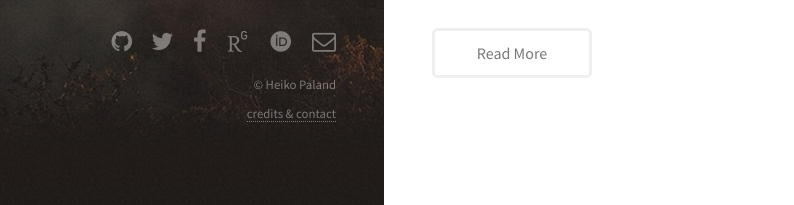
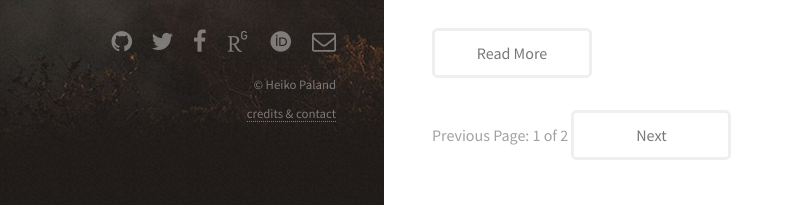
Before and after one commit to old-jekyll-templates/Strata-Jekyll-Theme, a Jekyll site: the page built from index.html, in a window 1280 px wide and 900 px high, scrolled down 504 px. Shown: the part 692-897 px from the top of the window, without its empty margins (0-794 px from the left). Built offline with Jekyll 4.4.1, drawn with Linux system fonts in a browser that asks for light colours; some web fonts are replaced; the list of posts is cut into pages by our own code; comment, search, counter and statistics services are not loaded.

Commit message:
pageinator

```diff
--- a/index.html
+++ b/index.html
@@ -26,18 +26,18 @@
                 </article>
               </div>
             {% endfor %}
-    </section>
-</div>
             <div class="pagination">
               {% if paginator.previous_page %}
-    <a href="{{ paginator.previous_page_path }}" class="previous">Previous</a>
+                <a href="{{ paginator.previous_page_path }}" class="button previous">Previous</a>
               {% else %}
                 <span class="previous">Previous</span>
               {% endif %}
               <span class="page_number ">Page: {{ paginator.page }} of {{ paginator.total_pages }}</span>
               {% if paginator.next_page %}
-    <a href="{{ paginator.next_page_path }}" class="next">Next</a>
+                <a href="{{ paginator.next_page_path }}" class="button next">Next</a>
               {% else %}
                 <span class="next ">Next</span>
               {% endif %}
             </div>
+    </section>
+</div>
```
Lines whose indentation alone changed are shown as unchanged.
